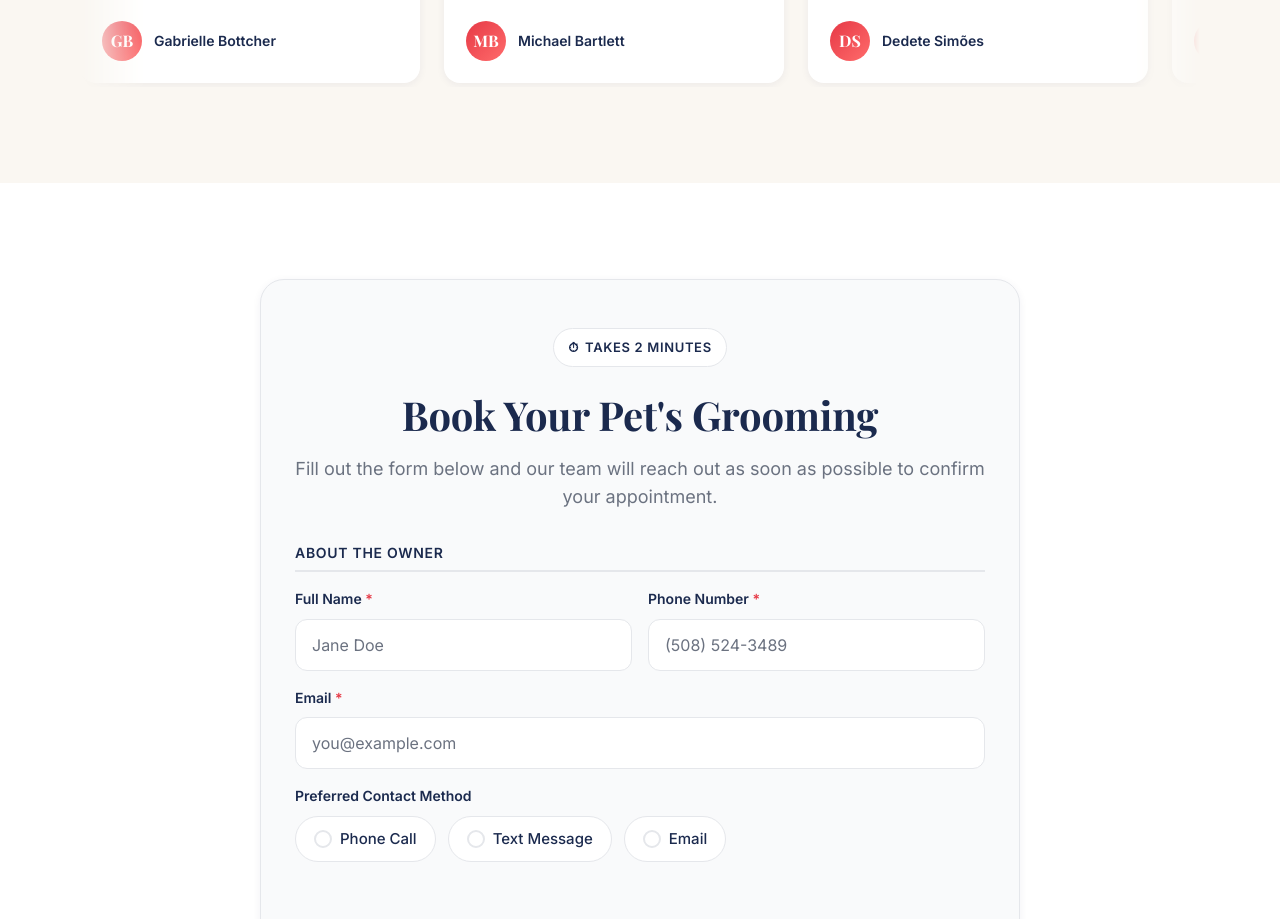
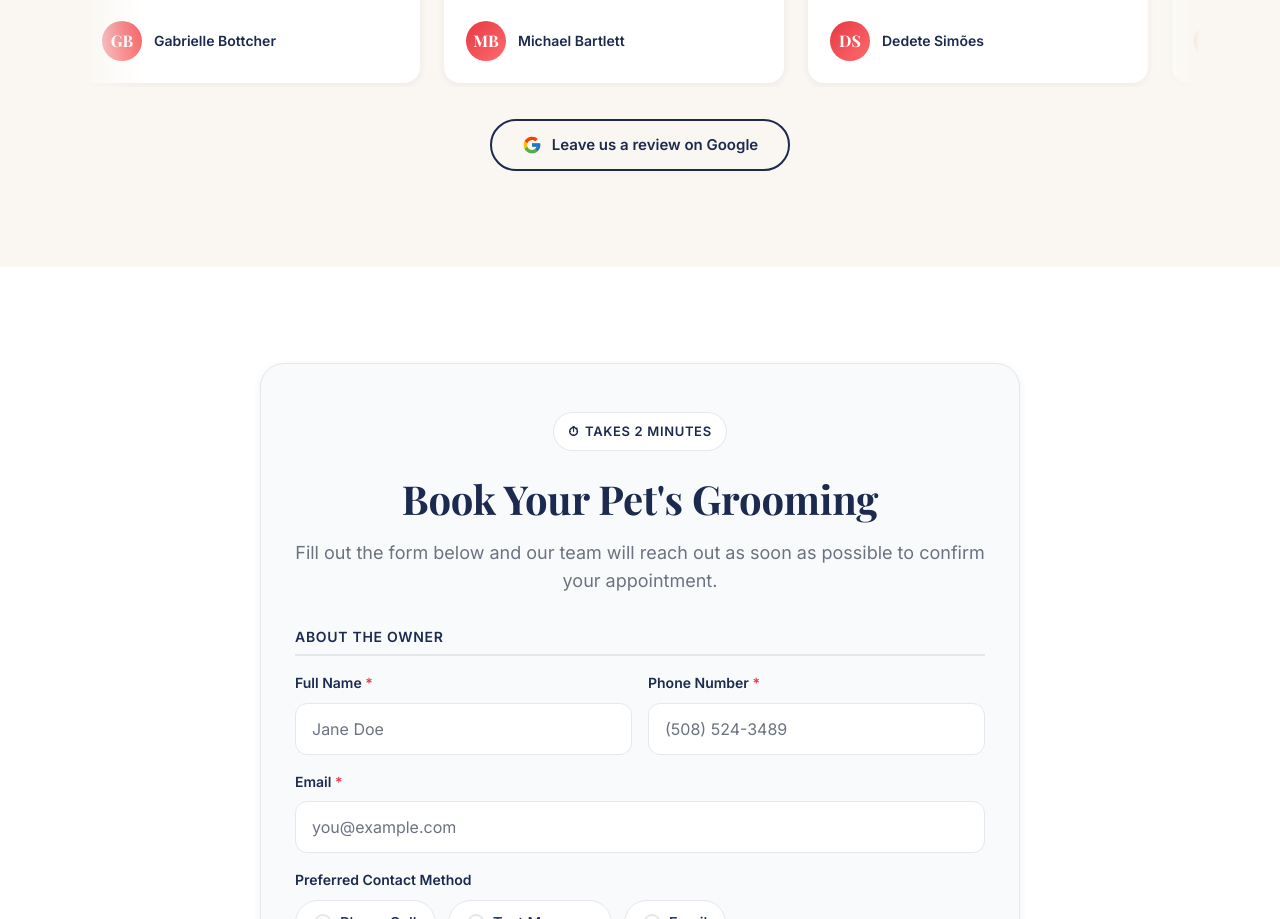
Before and after one commit to superpethome-arch/superpet, a website: page public/index.html in a window 1280 px wide. Shown: the part 5814-6733 px from the top of the page. Drawn offline with nearby package versions, Linux system fonts and the light colour scheme; a web font is replaced by a local one.

Commit message:
Add Google review link to testimonials section

```diff
--- a/public/index.html
+++ b/public/index.html
@@ -1964,6 +1964,19 @@ main > section {
           </article>
         </div>
       </div>
+      <div class="reveal" style="text-align:center;margin-top:var(--space-8)">
+        <a href="https://g.page/r/CVMnrcPJpODxEBE/review" target="_blank" rel="noopener noreferrer"
+           class="btn btn-secondary"
+           style="display:inline-flex;align-items:center;gap:10px;font-size:15px">
+          <svg viewBox="0 0 48 48" width="20" height="20" aria-hidden="true" style="flex-shrink:0">
+            <path fill="#FFC107" d="M43.611 20.083H42V20H24v8h11.303c-1.649 4.657-6.08 8-11.303 8-6.627 0-12-5.373-12-12s5.373-12 12-12c3.059 0 5.842 1.154 7.961 3.039l5.657-5.657C34.046 6.053 29.268 4 24 4 12.955 4 4 12.955 4 24s8.955 20 20 20 20-8.955 20-20c0-1.341-.138-2.65-.389-3.917z"/>
+            <path fill="#FF3D00" d="M6.306 14.691l6.571 4.819C14.655 15.108 18.961 12 24 12c3.059 0 5.842 1.154 7.961 3.039l5.657-5.657C34.046 6.053 29.268 4 24 4 16.318 4 9.656 8.337 6.306 14.691z"/>
+            <path fill="#4CAF50" d="M24 44c5.166 0 9.86-1.977 13.409-5.192l-6.19-5.238A11.91 11.91 0 0 1 24 36c-5.202 0-9.619-3.317-11.283-7.946l-6.522 5.025C9.505 39.556 16.227 44 24 44z"/>
+            <path fill="#1976D2" d="M43.611 20.083H42V20H24v8h11.303a12.04 12.04 0 0 1-4.087 5.571l.003-.002 6.19 5.238C36.971 39.205 44 34 44 24c0-1.341-.138-2.65-.389-3.917z"/>
+          </svg>
+          Leave us a review on Google
+        </a>
+      </div>
     </div>
   </section>
 
```
